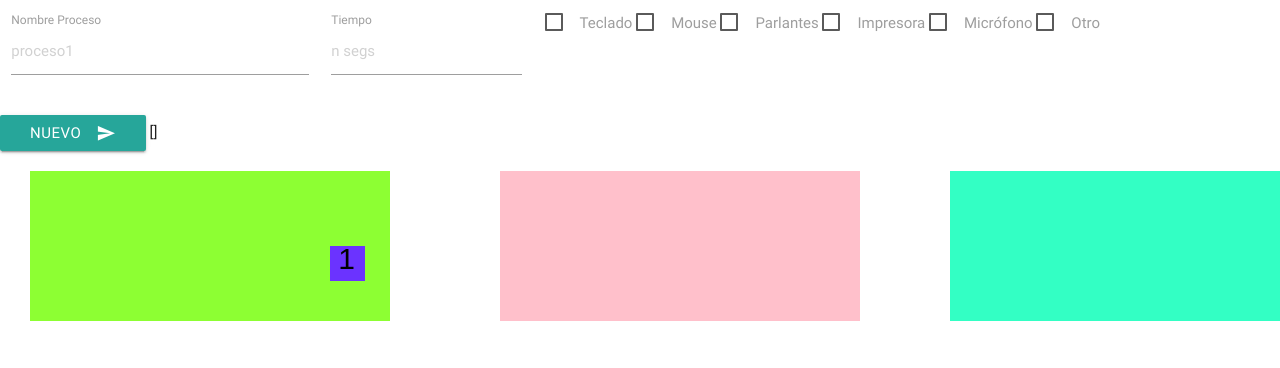
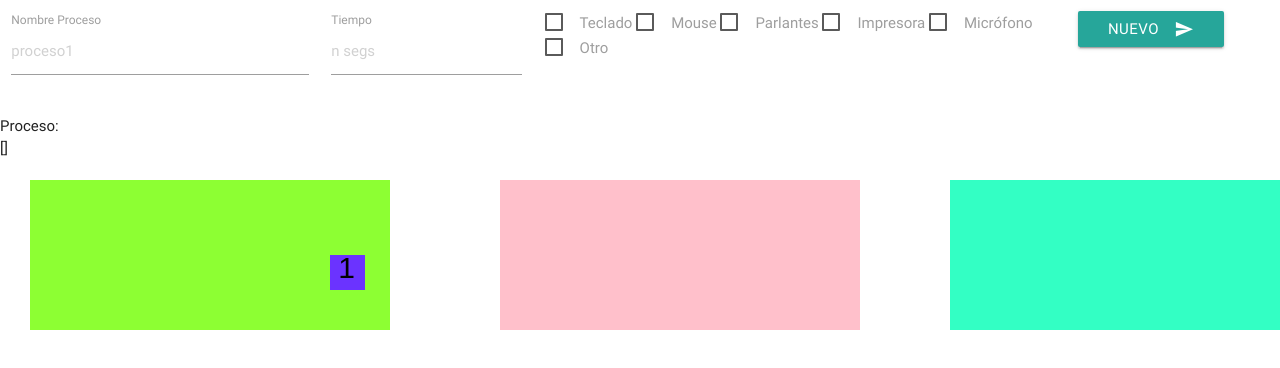
Before and after one commit to mardecode/trazas-de-un-proceso, a plain HTML site: page index.html in a window 1280 px wide. Shown: the part 216-584 px from the top of the page. Drawn offline with Linux system fonts and the light colour scheme.

Commit message:
ordencito

```diff
--- a/index.html
+++ b/index.html
@@ -10,8 +10,10 @@
 
 <body>
 
+<!-- MAIN -->
 <div id="main" >
 
+    <!-- Fila 1 -->
   <div class="row">
 
     <div class="col s6">
@@ -33,11 +35,13 @@
         </div>
       </div>
     </div>
+  <!-- Fin Fila 1 -->
+  </div>
 
-  </div>
-<div>
 
     <h4>Crear un nuevo Proceso:</h4>
+
+    <!-- Fila 2 -->
     <div class="row">
 
       <div class="col s3">
@@ -50,8 +54,7 @@
         <input id="timer" type="number" placeholder="n segs" min="1" max="15" v-model="newProcess.time">
       </div>
 
-
-    <div class = "col s7">
+      <div class = "col s5">
         <input type="checkbox" id="recurso1" />
         <label for="recurso1">Teclado</label>
         <input type="checkbox" id="recurso2" />
@@ -64,21 +67,25 @@
         <label for="recurso5">Micrófono</label>
         <input type="checkbox" id="recurso6" />
         <label for="recurso6">Otro</label>
+      </div>
 
+      <!-- FIn Fila 2 -->
+
+      <div class="col s2">
+        <button class="btn waves-effect waves-light" type="submit" name="action" v-on:click="crearProceso" >    Nuevo
+            <i class="material-icons right">send</i>
+         </button>
 
       </div>
 
     </div>
 
-</div>
-<button class="btn waves-effect waves-light" type="submit" name="action" v-on:click="crearProceso" >Nuevo
-    <i class="material-icons right">send</i>
-  </button>
 
 
-
+    Proceso: <br>
           {{ procesos}}
 
+<!-- Fin MAIN -->
 </div>
 
 <script type="text/javascript" src="main.js"></script>
```
Lines whose indentation alone changed are shown as unchanged.
